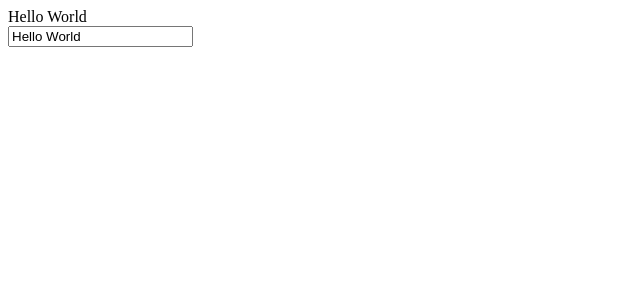
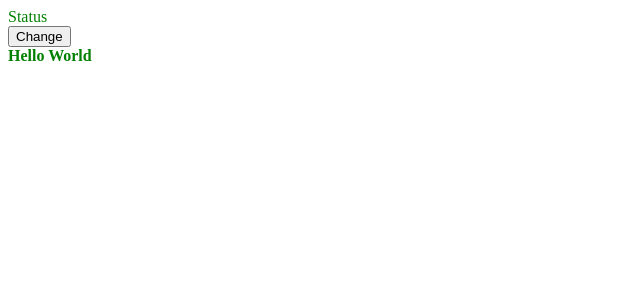
Before and after one commit to chaerulmarwan20/vue-3-basic, a Vue app: page / in a window 1280 px wide. Shown: the top 300 px of the page, without its empty margins (0-640 px from the left). Built offline with nearby package versions, Linux system fonts and the light colour scheme.

Commit message:
dynamic class

```diff
--- a/src/App.vue
+++ b/src/App.vue
@@ -1,19 +1,29 @@
 <template>
-  <div>{{ message }}</div>
-  <input type="text" v-model="message" />
+  <div :class="status ? 'success' : 'danger'">Status</div>
+  <button @click="status = !status">Change</button>
+  <div :class="[boldClass, greenClass]">Hello World</div>
 </template>
 
 <script>
 export default {
   data() {
     return {
-      message: "Hello World",
+      status: true,
+      boldClass: "bold",
+      greenClass: "success",
     };
-  },
-  watch: {
-    message(value) {
-      console.log("Perubahan di message " + value);
-    },
   },
 };
 </script>
+
+<style>
+.success {
+  color: green;
+}
+.danger {
+  color: red;
+}
+.bold {
+  font-weight: 700;
+}
+</style>
```
